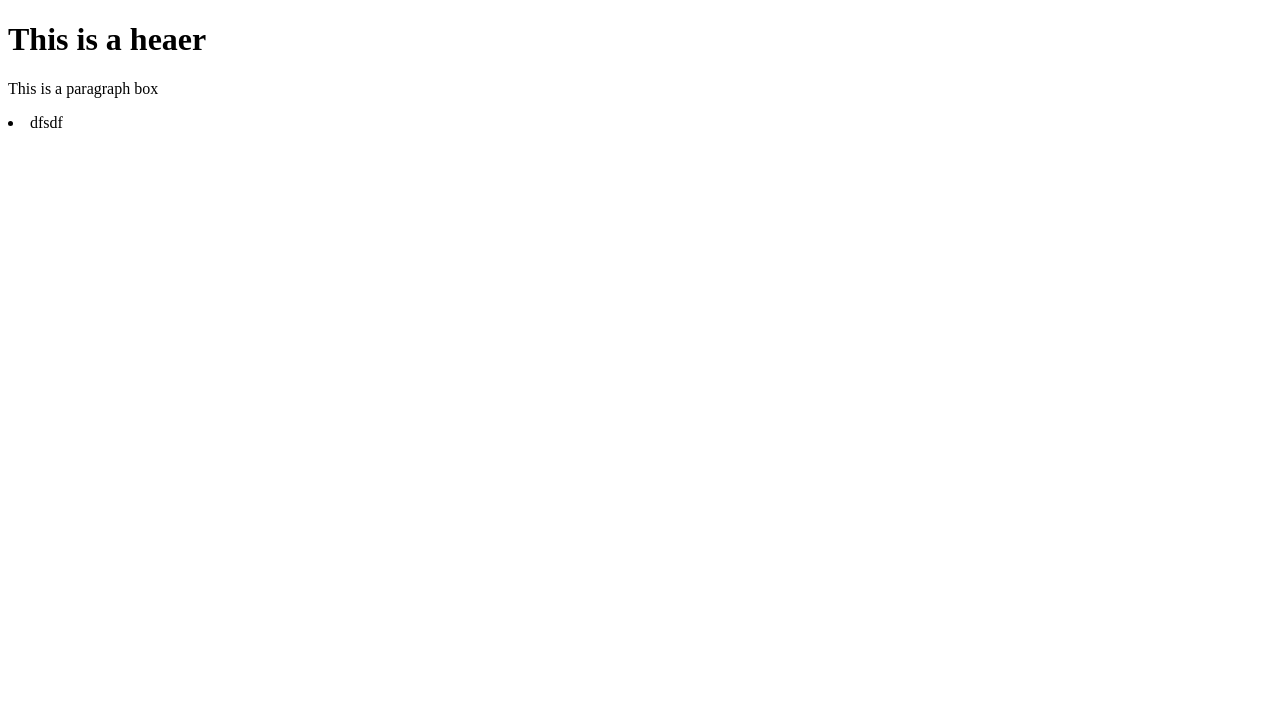
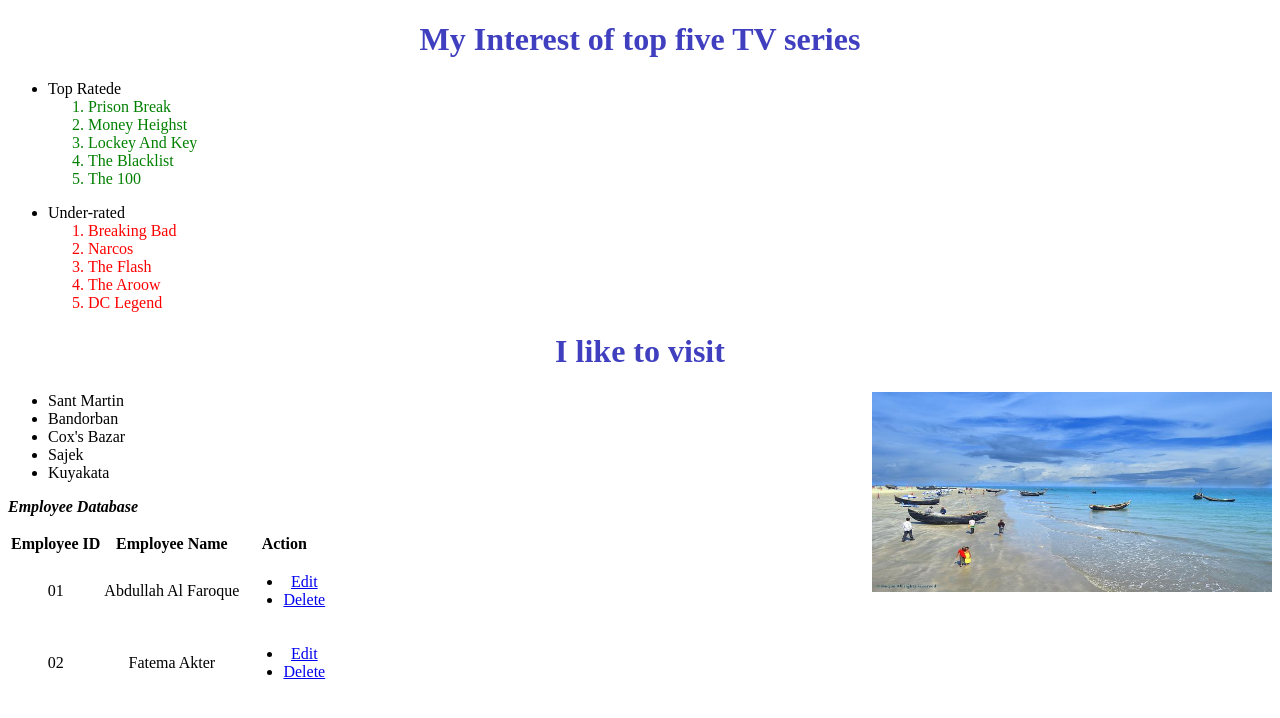
Before and after one commit to RFNshare/git-test, a website: page index.html in a window 1280 px wide. Drawn offline with Linux system fonts and the light colour scheme.

Commit message:
update from HTML practice code

```diff
--- a/index.html
+++ b/index.html
@@ -1,11 +1,81 @@
 <!DOCTYPE html>
 <html>
 <head>
-	<title></title>
+	<title>List_Table</title>
+	<link rel="stylesheet" type="text/css" href="style.css">
 </head>
 <body>
-<h1>This is a heaer</h1>
-<p>This is a paragraph box</p>
-<li>dfsdf</li>
+	<h1>My Interest of top five TV series</h1>
+	<ul>
+		<li>Top Ratede
+			<ol class="top-rated">
+				<li>Prison Break</li>
+				<li>Money Heighst</li>
+				<li>Lockey And Key</li>
+				<li>The Blacklist</li>
+				<li>The 100</li>
+			</ol>
+		</li>
+	</ul>
+	<ul>
+		<li>Under-rated
+			<ol class="under-rated">
+				<li>Breaking Bad</li>
+				<li>Narcos</li>
+				<li>The Flash</li>
+				<li>The Aroow</li>
+				<li>DC Legend</li>
+			</ol>
+		</li>
+	</ul>
+	<h1>I like to visit</h1>
+	<img src="Sant-martin.jpg" height="200" width="400" id="Sant-martin">
+	<ul>
+		<li>Sant Martin</li>
+		<li>Bandorban</li>
+		<li>Cox's Bazar</li>
+		<li>Sajek</li>
+		<li>Kuyakata</li>
+	</ul>
+	<p><em><b>Employee Database</b></em></p>
+	<table class="Employee">
+		<tr>
+			<th>Employee ID</th>
+			<th>Employee Name</th>
+			<th>Action</th>
+		</tr>
+		<tr>
+			<td>01</td>
+			<td>Abdullah Al Faroque</td>
+
+			<td>
+				<ul>
+					<li><a href="#">Edit</a></li>
+					<li><a href="#">Delete</a></li>
+				</ul>
+
+
+			</td>
+
+
+		</tr>
+		<tr>
+			<td>02</td>
+			<td>Fatema Akter</td>
+			<td>
+				<ul>
+					<li><a href="#">Edit</a></li>
+					<li><a href="#">Delete</a></li>
+				</ul>
+
+
+			</td>
+
+
+
+		</tr>
+	</table>
+
+
 </body>
 </html>
--- /dev/null
+++ b/style.css
@@ -0,0 +1,16 @@
+h1 {
+text-align: center;
+color: #3F3FBF;
+}
+.top-rated {
+color: green;
+}
+.under-rated {
+color: red;
+}
+#Sant-martin {
+float: right;
+}
+.Employee {
+text-align: center;
+}
```
Also changed, not shown: package.json (added, +19 -0 lines), Sant-martin.jpg (added).
